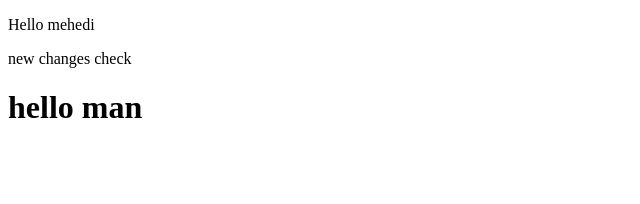
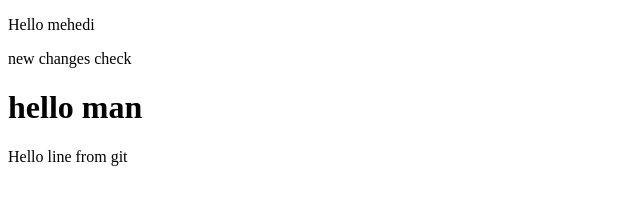
Before and after one commit to syedmehedi313/checking-repo, a plain HTML site: page index.html in a window 1280 px wide. Shown: the whole page, without its empty margins (0-640 px from the left). Drawn offline with Linux system fonts and the light colour scheme.

Commit message:
Update index.html

```diff
--- a/index.html
+++ b/index.html
@@ -9,5 +9,7 @@
     <p>Hello mehedi</p>
     <p>new changes check</p>
     <h1>hello man</h1>
+    <p>Hello line from git</p>
+
   </body>
 </html>
```
